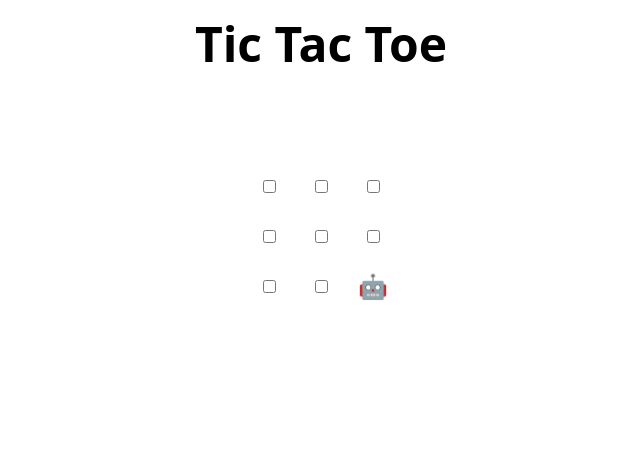
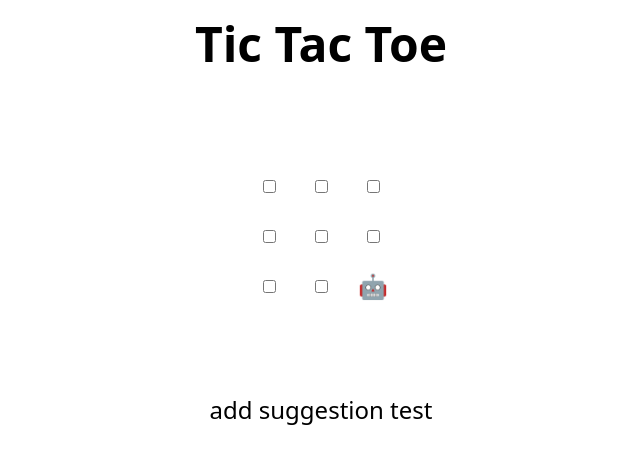
Before and after one commit to wubi2023/skills-review-pull-requests, a plain HTML site: page index.html in a window 1280 px wide. Shown: the whole page, without its empty margins (319-959 px from the left). Drawn offline with Linux system fonts and the light colour scheme.

Commit message:
Update index.html
add suggestion

```diff
--- a/index.html
+++ b/index.html
@@ -48,7 +48,7 @@
 </table>
 
 <h2 hidden>Game over, refresh to play again 🧑‍💻 🤖!</h2>
-
+add suggestion test
 <script>
   // Initialization
   const boxes = Array.from(document.querySelectorAll("td"));
```
